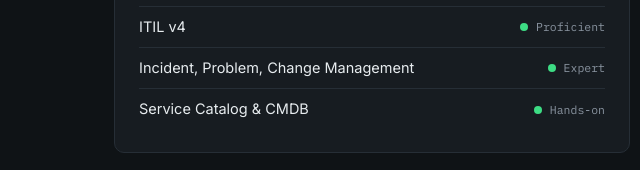
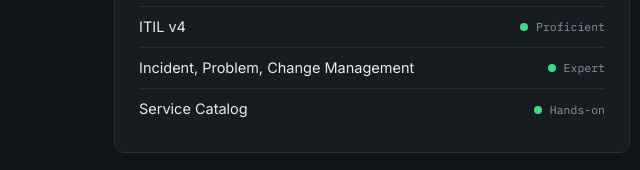
Before and after one commit to Aryaan314/Aryaan314.github.io, a plain HTML site: page index.html in a window 1280 px wide. Shown: the part 2226-2396 px from the top of the page, 0-640 px from the left. Drawn offline with Linux system fonts and the light colour scheme.

Commit message:
Add files via upload
changed service catalog skill

```diff
--- a/index.html
+++ b/index.html
@@ -538,7 +538,7 @@ setTimeout(typeCommand1, 400);
         <div class="skill-row"><span class="skill-name">ServiceNow ITSM</span><span class="skill-level"><span class="lvl-dot lvl-expert"></span>Expert</span></div>
         <div class="skill-row"><span class="skill-name">ITIL v4</span><span class="skill-level"><span class="lvl-dot lvl-expert"></span>Proficient</span></div>
         <div class="skill-row"><span class="skill-name">Incident, Problem, Change Management</span><span class="skill-level"><span class="lvl-dot lvl-expert"></span>Expert</span></div>
-        <div class="skill-row"><span class="skill-name">Service Catalog & CMDB</span><span class="skill-level"><span class="lvl-dot lvl-expert"></span>Hands-on</span></div>
+        <div class="skill-row"><span class="skill-name">Service Catalog</span><span class="skill-level"><span class="lvl-dot lvl-expert"></span>Hands-on</span></div>
       </div>
       <div class="skill-panel">
         <h3>Support & Operating Systems</h3>
```
